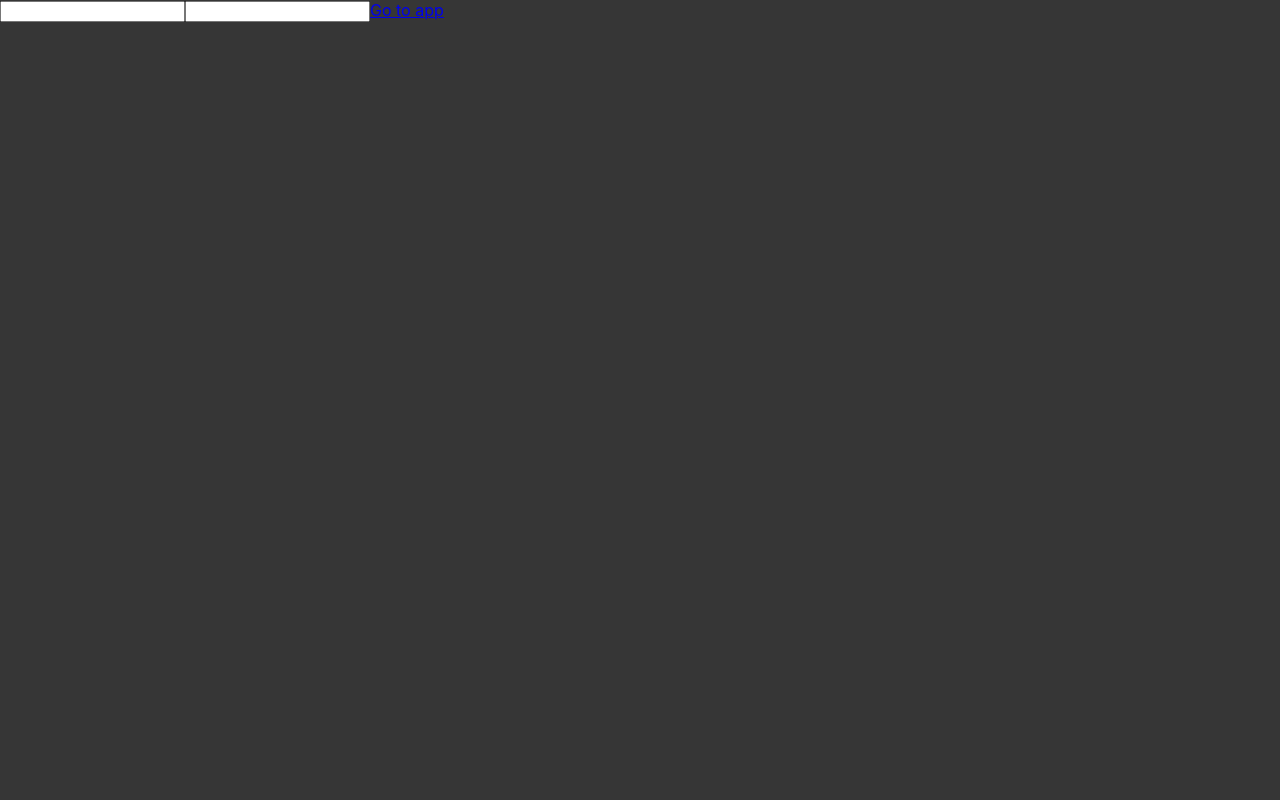
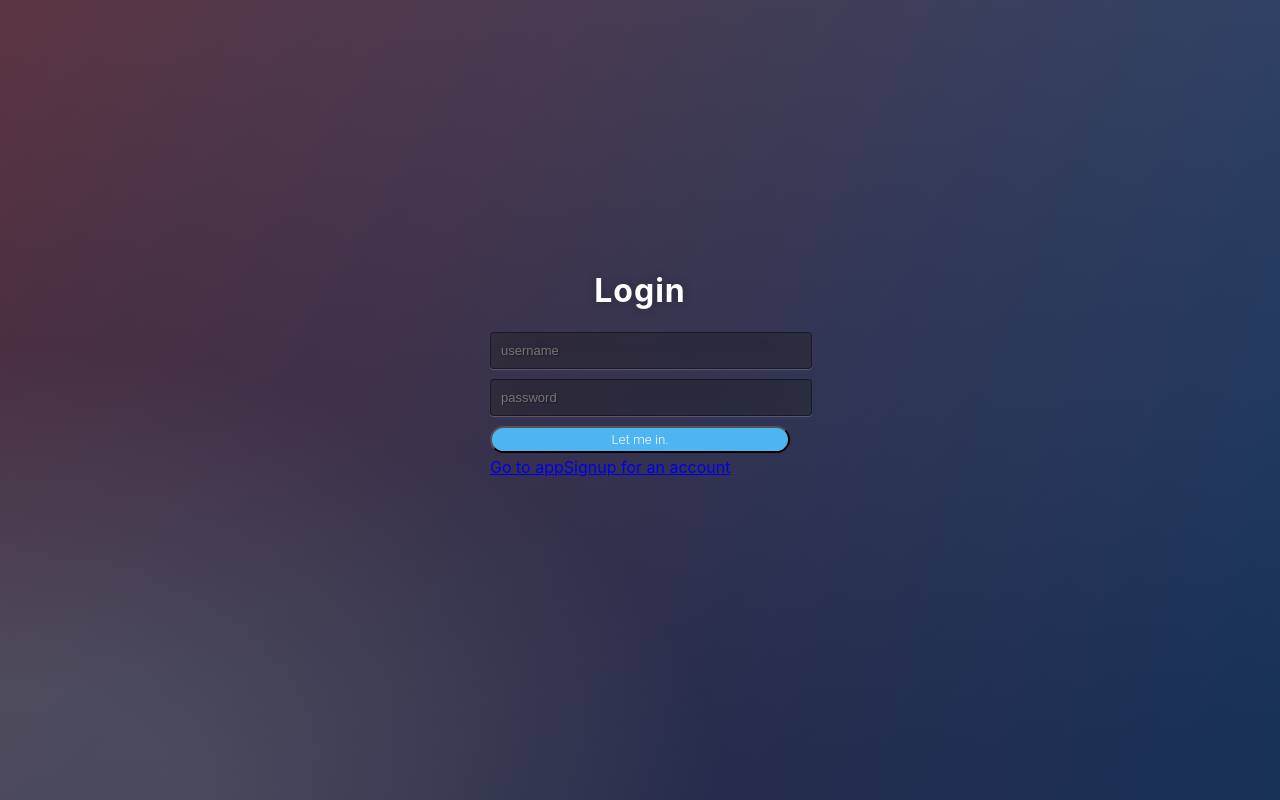
Before and after one commit to JoaquinRey/rChatOld, a React app in the folder client/: page / in a window 1280 px wide. Built offline with nearby package versions, Linux system fonts and the light colour scheme; no server answers.

Commit message:
Made the login page look better

```diff
--- a/client/public/index.html
+++ b/client/public/index.html
@@ -1,8 +1,16 @@
 <!DOCTYPE html>
 
 <style>
+  html {
+    height: 100%;
+  }
   body {
     background: #363636;
+    background: -moz-radial-gradient(0% 100%, ellipse cover, rgba(104,128,138,.4) 10%,rgba(138,114,76,0) 40%),-moz-linear-gradient(top,  rgba(57,173,219,.25) 0%, rgba(42,60,87,.4) 100%), -moz-linear-gradient(-45deg,  #670d10 0%, #092756 100%);
+    background: -webkit-radial-gradient(0% 100%, ellipse cover, rgba(104,128,138,.4) 10%,rgba(138,114,76,0) 40%), -webkit-linear-gradient(top,  rgba(57,173,219,.25) 0%,rgba(42,60,87,.4) 100%), -webkit-linear-gradient(-45deg,  #670d10 0%,#092756 100%);
+    background-repeat: no-repeat;
+    background-attachment: fixed;
+    margin: 0;
     width: 100%;
     height: 100%;
   }
--- a/client/src/login/LoginPage.js
+++ b/client/src/login/LoginPage.js
@@ -1,5 +1,5 @@
 import React from 'react';
-import './loginPage.css';
+import './loginPage.scss';
 import { Link } from "react-router-dom";
 
 export class LoginPage extends React.Component {
@@ -10,10 +10,17 @@ export class LoginPage extends React.Component {
 
     render() {
         return(
-            <div className="login-page">
-                <input type="text" id="username" name="username"></input>
-                <input type="text" id="password" name="password"></input>
-                <Link to="./app">Go to app</Link>
+            <div className="login">
+                <h1>Login</h1>
+                <div className="fields">
+                    <input type="text" id="username" placeholder="username" name="username" required="required"></input>
+                    <input type="text" id="password" placeholder="password" name="password" required="required"></input>
+                    <button type="submit" className="submit-login">Let me in.</button>
+                </div>
+                <div class="external-links">
+                    <Link to="./app">Go to app</Link>
+                    <Link to="./signup">Signup for an account</Link>
+                </div>
             </div>
         )
     }
--- a/client/src/login/loginPage.scss
+++ b/client/src/login/loginPage.scss
@@ -1,8 +1,61 @@
-.login-page {
-    width: 100%;
-    height: 100%;
-    top: 20%;
+.login {
     position: absolute;
-    display: flex;
-    justify-content: center;
+    top: 50%;
+    left: 50%;
+    margin: -150px 0 0 -150px;
+    width: 300px;
+    height: 300px;
+
+    h1 {
+        color: #fff;
+        text-shadow: 0 0 10px rgba(0,0,0,0.3);
+        letter-spacing:1px;
+        text-align:center;
+    }
+
+    input {
+        width: 100%;
+        margin-bottom: 10px;
+        background: rgba(0,0,0,0.3);
+        border: none;
+        outline: none;
+        padding: 10px;
+        font-size: 13px;
+        color: #fff;
+        text-shadow: 1px 1px 1px rgba(0,0,0,0.3);
+        border: 1px solid rgba(0,0,0,0.3);
+        border-radius: 4px;
+        box-shadow: inset 0 -5px 45px rgba(100,100,100,0.2), 0 1px 1px rgba(255,255,255,0.2);
+        -webkit-transition: box-shadow .5s ease;
+        -moz-transition: box-shadow .5s ease;
+        -o-transition: box-shadow .5s ease;
+        -ms-transition: box-shadow .5s ease;
+        transition: box-shadow .5s ease;
+
+    }
+
+    input:focus {
+        box-shadow: inset 0 -5px 45px rgba(100,100,100,0.4), 0 1px 1px rgba(255,255,255,0.2);
+    }
+
+    .submit-login {
+        width: 100%;
+        display:inline-block;
+        padding:0.3em 1.2em;
+        margin:0 0.3em 0.3em 0;
+        border-radius:2em;
+        box-sizing: border-box;
+        text-decoration:none;
+        font-family:'Roboto',sans-serif;
+        font-weight:300;
+        color:#FFFFFF;
+        background-color:#4eb5f1;
+        text-align:center;
+        transition: all 0.2s;
+
+        &:hover {
+            display:block;
+
+        }
+    }
 }
```
Also changed, not shown: client/src/Controller.js (+0 -25 lines).
